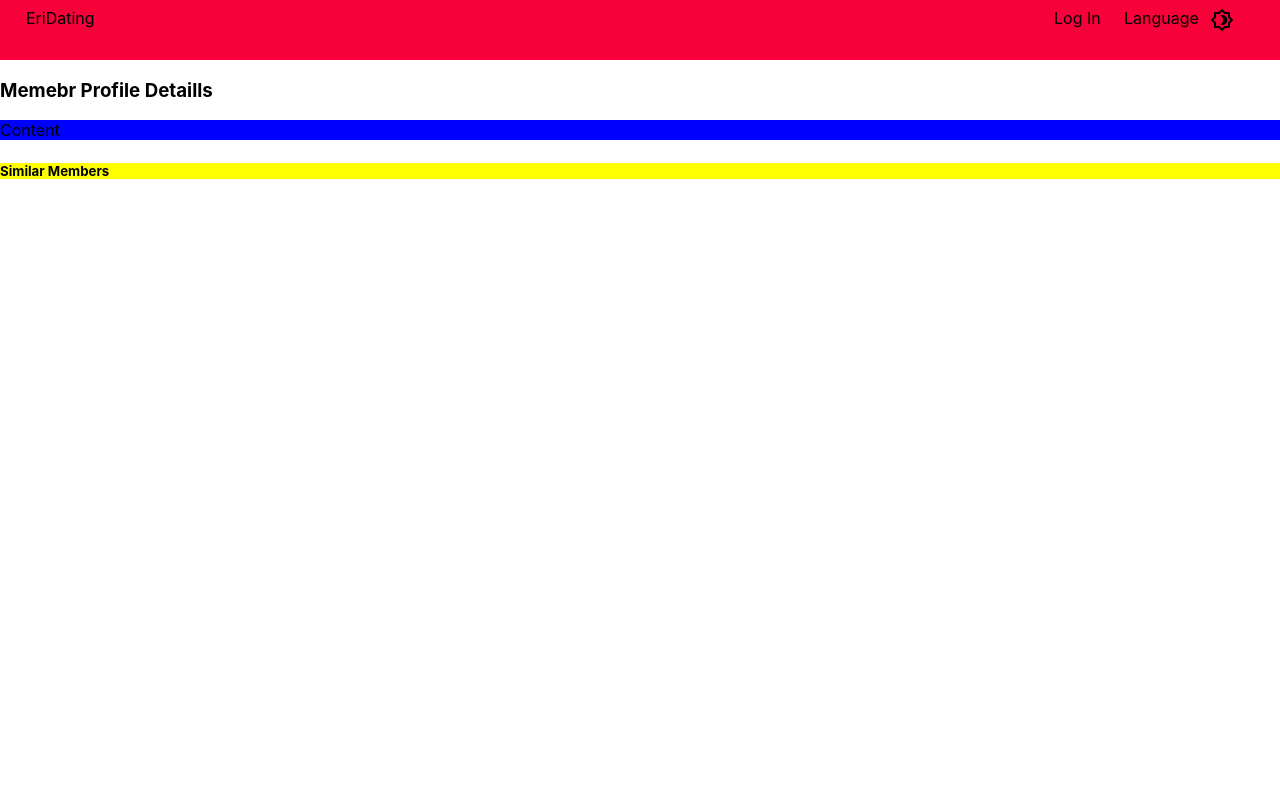
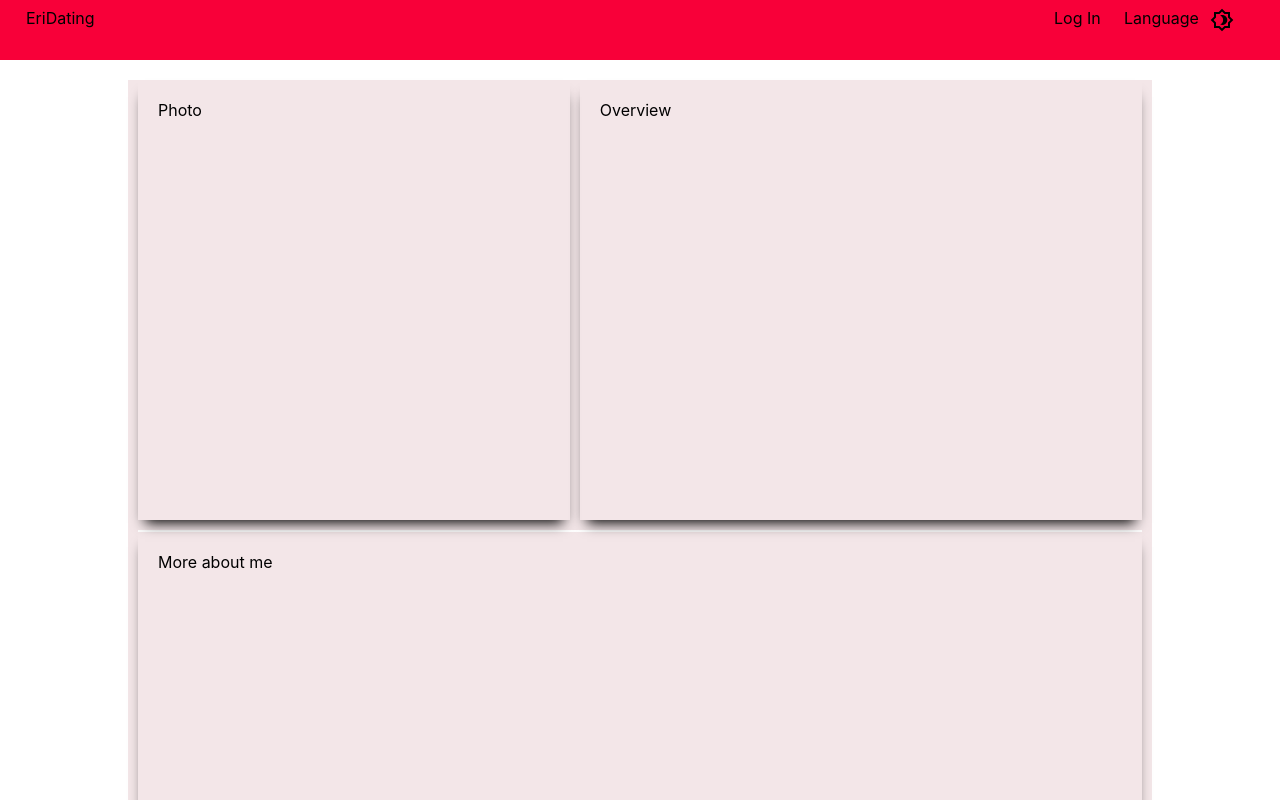
Before and after one commit to jamieahmed/EriDating-front-end, a React (Create React App) app: page /member/1 in a window 1280 px wide. Shown: the top 800 px of the page. Built offline with nearby package versions, Linux system fonts and the light colour scheme; no server answers.

Commit message:
add utils for  dark mode,design account, settings and member details page etc..

```diff
--- a/src/App.jsx
+++ b/src/App.jsx
@@ -40,7 +40,7 @@ const App = () => {
         <Route path="/Search" element={<Search user={user} />} />
         <Route path="/Message" element={<Message user={user} />} />
         <Route path="/Activity" element={<Activity user={user} />} />
-        <Route path="/Account" element={<Account user={user} />} />
+        <Route path="/My-Account" element={<Account user={user} />} />
         <Route path="/Settings" element={<Settings user={user} />} />
         <Route
           path="/signup"
@@ -51,7 +51,7 @@ const App = () => {
           element={<Login handleSignupOrLogin={handleSignupOrLogin} />}
         />
         <Route
-          path="/Settings/changePassword"
+          path="/Settings/accountmanagement/changePassword"
           element={
             user ? (
               <ChangePassword handleSignupOrLogin={handleSignupOrLogin} />
--- a/src/components/MainPages/Card.jsx
+++ b/src/components/MainPages/Card.jsx
@@ -70,7 +70,6 @@ const Card = () => {
 
   return (
     <>
-      {profiles.length ? (
       <Container>
         {profiles.map((profile) => (
           <MembersCard key={profile._id} className="memebers-card">
@@ -115,9 +114,6 @@ const Card = () => {
           </MembersCard>
         ))}
       </Container>
-      ) : (
-        <p>No profiles yet</p>
-      )}
     </>
   );
 };
--- a/src/pages/Landing/MainPages/Account.jsx
+++ b/src/pages/Landing/MainPages/Account.jsx
@@ -1,11 +1,85 @@
-import React from 'react'
+import React from "react";
+import styled from "styled-components";
+import Recommendation from "../../../components/MainPages/Recommendation";
 
-const Account = () => {
+const GeneralContainer = styled.div`
+  width: 80%;
+  margin: 20px auto;
+  background-color: #f3e6e8;
+  -webkit-box-shadow: 5px 5px 15px 5px #ffffff;
+  box-shadow: 5px 5px 15px 5px #ffffff;
+`;
+
+const Container = styled.div`
+  display: flex;
+  background-color: #f3e6e8;
+  gap: 10px;
+  margin: 10px;
+`;
+
+const PhotoContainer = styled.div`
+  padding: 20px;
+  flex: 3;
+  height: 400px;
+  -webkit-box-shadow: 0px 10px 13px -7px #000000,
+    5px 5px 15px 5px rgba(255, 255, 255, 0);
+  box-shadow: 0px 10px 13px -7px #000000,
+    5px 5px 15px 5px rgba(255, 255, 255, 0);
+`;
+const OverviewContainer = styled.div`
+  padding: 20px;
+  flex: 4;
+  height: 400px;
+  -webkit-box-shadow: 0px 10px 13px -7px #000000,
+    5px 5px 15px 5px rgba(255, 255, 255, 0);
+  box-shadow: 0px 10px 13px -7px #000000,
+    5px 5px 15px 5px rgba(255, 255, 255, 0);
+`;
+const MoreaboutmeContainer = styled.div`
+  padding: 20px;
+  gap: 0px;
+  flex: 7;
+  height: 400px;
+  background-color: #f3e6e8;
+  -webkit-box-shadow: 0px 10px 13px -7px #000000,
+    5px 5px 15px 5px rgba(255, 255, 255, 0);
+  box-shadow: 0px 10px 13px -7px #000000,
+    5px 5px 15px 5px rgba(255, 255, 255, 0);
+  margin: 10px;
+  border-top: 2px solid white;
+`;
+const RecommendationContainer = styled.div`
+  padding: 20px;
+  gap: 0px;
+  flex: 7;
+  height: 400px;
+  background-color: #f3e6e8;
+  -webkit-box-shadow: 0px 10px 13px -7px #000000,
+    5px 5px 15px 5px rgba(255, 255, 255, 0);
+  box-shadow: 0px 10px 13px -7px #000000,
+    5px 5px 15px 5px rgba(255, 255, 255, 0);
+  margin: 10px;
+  border-top: 2px solid white;
+`;
+
+const Account = ({ user }) => {
   return (
-    <div>
-      Account
-    </div>
-  )
-}
+    <>
+      {/* <h4>Account Page</h4> */}
+      <GeneralContainer>
+        <Container>
+          <PhotoContainer>Photo</PhotoContainer>
+          <OverviewContainer>
+            <p>{user.name}</p>
+          </OverviewContainer>
+        </Container>
+        <MoreaboutmeContainer>More about me</MoreaboutmeContainer>
+        <RecommendationContainer>
+          <Recommendation />
+        </RecommendationContainer>
+      </GeneralContainer>
+    </>
+  );
+};
 
-export default Account
+export default Account;
--- a/src/pages/Landing/MainPages/MemberDetails.jsx
+++ b/src/pages/Landing/MainPages/MemberDetails.jsx
@@ -2,29 +2,79 @@ import React from "react";
 import styled from "styled-components";
 import Recommendation from "../../../components/MainPages/Recommendation";
 
-const Container = styled.div`
-  width: 100%;
-  margin: auto;
+const GeneralContainer = styled.div`
+  width: 80%;
+  margin: 20px auto;
+  background-color: #f3e6e8;
+  -webkit-box-shadow: 5px 5px 15px 5px #ffffff;
+  box-shadow: 5px 5px 15px 5px #ffffff;
 `;
 
-const ContentContainer = styled.div`
-  background-color: blue;
+const Container = styled.div`
+  display: flex;
+  background-color: #f3e6e8;
+  gap: 10px;
+  margin: 10px;
 `;
 
+const PhotoContainer = styled.div`
+  padding: 20px;
+  flex: 3;
+  height: 400px;
+  -webkit-box-shadow: 0px 10px 13px -7px #000000,
+    5px 5px 15px 5px rgba(255, 255, 255, 0);
+  box-shadow: 0px 10px 13px -7px #000000,
+    5px 5px 15px 5px rgba(255, 255, 255, 0);
+`;
+const OverviewContainer = styled.div`
+  padding: 20px;
+  flex: 4;
+  height: 400px;
+  -webkit-box-shadow: 0px 10px 13px -7px #000000,
+    5px 5px 15px 5px rgba(255, 255, 255, 0);
+  box-shadow: 0px 10px 13px -7px #000000,
+    5px 5px 15px 5px rgba(255, 255, 255, 0);
+`;
+const MoreaboutmeContainer = styled.div`
+  padding: 20px;
+  gap: 0px;
+  flex: 7;
+  height: 400px;
+  background-color: #f3e6e8;
+  -webkit-box-shadow: 0px 10px 13px -7px #000000,
+    5px 5px 15px 5px rgba(255, 255, 255, 0);
+  box-shadow: 0px 10px 13px -7px #000000,
+    5px 5px 15px 5px rgba(255, 255, 255, 0);
+  margin: 10px;
+  border-top: 2px solid white;
+`;
 const RecommendationContainer = styled.div`
-  background-color: yellow;
+  padding: 20px;
+  gap: 0px;
+  flex: 7;
+  height: 400px;
+  background-color: #f3e6e8;
+  -webkit-box-shadow: 0px 10px 13px -7px #000000,
+    5px 5px 15px 5px rgba(255, 255, 255, 0);
+  box-shadow: 0px 10px 13px -7px #000000,
+    5px 5px 15px 5px rgba(255, 255, 255, 0);
+  margin: 10px;
+  border-top: 2px solid white;
 `;
 
 const MemberDetails = () => {
   return (
     <>
-      <h3>Memebr Profile Detaills</h3>
-      <Container>
-        <ContentContainer>Content</ContentContainer>
+      <GeneralContainer>
+        <Container>
+          <PhotoContainer>Photo</PhotoContainer>
+          <OverviewContainer>Overview</OverviewContainer>
+        </Container>
+        <MoreaboutmeContainer>More about me</MoreaboutmeContainer>
         <RecommendationContainer>
           <Recommendation />
         </RecommendationContainer>
-      </Container>
+      </GeneralContainer>
     </>
   );
 };
--- a/src/pages/Landing/MainPages/Members.jsx
+++ b/src/pages/Landing/MainPages/Members.jsx
@@ -23,11 +23,17 @@ const Members = () => {
     fetchProfiles();
   }, []);
   return (
-    <Container>
-      {profiles.map((profile) => (
-        <Card key={profile._id} profile={profile} />
-      ))}
-    </Container>
+    <>
+      {profiles.length ? (
+        <Container>
+          {profiles.map((profile) => (
+            <Card key={profile._id} profile={profile} />
+          ))}
+        </Container>
+      ) : (
+        <p>No profiles yet</p>
+      )}
+    </>
   );
 };
 
--- a/src/pages/Landing/MainPages/Settings.jsx
+++ b/src/pages/Landing/MainPages/Settings.jsx
@@ -1,15 +1,66 @@
 import React from "react";
+import styled from "styled-components";
 import { Link } from "react-router-dom";
 
-const Settings = () => {
+const GeneralContainer = styled.div`
+  width: 80%;
+  margin: 20px auto;
+  background-color: #f3e6e8;
+  -webkit-box-shadow: 5px 5px 15px 5px #ffffff;
+  box-shadow: 5px 5px 15px 5px #ffffff;
+`;
+
+const Container = styled.div`
+  display: flex;
+  background-color: #f3e6e8;
+  gap: 10px;
+  margin: 10px;
+`;
+
+const Text = styled.div`
+  text-align: center;
+  padding: 20px;
+  gap: 0px;
+  flex: 7;
+  height: 100px;
+  background-color: #f3e6e8;
+  -webkit-box-shadow: 0px 10px 13px -7px #000000,
+    5px 5px 15px 5px rgba(255, 255, 255, 0);
+  box-shadow: 0px 10px 13px -7px #000000,
+    5px 5px 15px 5px rgba(255, 255, 255, 0);
+  margin: 10px;
+  border-top: 2px solid white;
+`;
+
+const Settings = ({ user }) => {
   return (
-    <div>
-      <strong>
-        <Link to="/Settings/changePassword" style={{ textDecoration: "none" }}>
-          Change Password
-        </Link>
-      </strong>
-    </div>
+    <>
+      {/* <h4>Account Page</h4> */}
+      <GeneralContainer>
+        <Container>
+          <Text>
+            <Link
+              to="/Settings/accountmanagement/changePassword"
+              style={{ textDecoration: "none" }}
+            >
+              Change Password
+            </Link>
+          </Text>
+          <Text>Change Email Address</Text>
+          <Text>More about me</Text>
+        </Container>
+        <Container>
+          <Text>More about me</Text>
+          <Text>More about me</Text>
+          <Text>More about me</Text>
+        </Container>
+        <Container>
+          <Text>More about me</Text>
+          <Text>More about me</Text>
+          <Text>More about me</Text>
+        </Container>
+      </GeneralContainer>
+    </>
   );
 };
 
--- a/src/pages/Navbar/Navbar.jsx
+++ b/src/pages/Navbar/Navbar.jsx
@@ -121,7 +121,7 @@ const Landing = ({ user, handleLogout }) => {
                   TransitionComponent={Fade}
                 >
                   <MenuItem onClick={handleClose}>
-                    <Link className="NavLinks" to="/Account">
+                    <Link className="NavLinks" to="/My-Account">
                       My account
                     </Link>
                   </MenuItem>
```
Also changed, not shown: src/utils/Theme.js (added, +7 -0 lines). Lines whose indentation alone changed are shown as unchanged.
